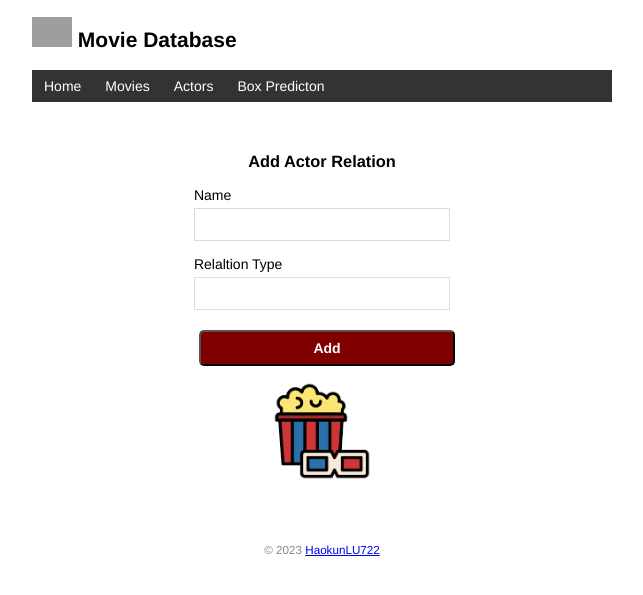
After one commit to HaokunLU722/Movie_Database, a Flask app: page /movie/add_actor_relation/1 in a window 1280 px wide. The commit adds this page. Shown: the top 595 px of the page, without its empty margins (318-961 px from the left). Run offline with Flask 3, Linux system fonts and the light colour scheme; tables that the repository leaves empty hold one stand-in row (values such as "Sample post"); grey boxes are pictures that could not be loaded.

Commit message:
the third edition

```diff
--- a/app.py
+++ b/app.py
@@ -102,6 +102,7 @@ def add():
             release_date = request.form.get('release_date')
             country = request.form.get('country')
             type = request.form.get('type')
+            box_office = request.form.get('box')
 
             # 验证输入
             if not movie_name or not year or len(year) != 4 or len(movie_name) > 60:
@@ -110,7 +111,9 @@ def add():
                 # 尝试将电影添加到数据库
                 movie = Movie(movie_id=movie_id, movie_name=movie_name, year=year,
                             release_date=release_date, country=country, type=type)
+                box = MoveBox(movie_id=movie_id, box=float(box_office))
                 db.session.add(movie)
+                db.session.add(box)
                 db.session.commit()
                 flash('电影添加成功.')
         except IntegrityError as e:
@@ -158,6 +161,7 @@ def list():
     movies = (
         db.session.query(
             Movie,
+            func.coalesce(ActorInfo.actor_id, 0).label('actor_id'),
             func.coalesce(ActorInfo.actor_name, 'N/A').label('actor_name'),
             MovieActorRelation.relation_type,
             func.coalesce(MoveBox.box).label('box')
@@ -223,7 +227,44 @@ def edit(movie_id):
 
     return render_template('edit.html', movie=movie)
 
+@app.route('/movie/add_actor_relation/<int:movie_id>', methods=['GET', 'POST'])
+def add_actor_relation(movie_id):
+    movie = Movie.query.get_or_404(movie_id)
 
+    if request.method == 'POST':
+        # Get form data
+        actor_name = request.form.get('actor_name')
+        relation_type = request.form.get('relation_type')
+
+        # Query ActorInfo to find actor_id
+        actor_info = ActorInfo.query.filter_by(actor_name=actor_name).first()
+
+        if not actor_info:
+            flash('Actor invalid')
+            return redirect(url_for('add_actor_relation', movie_id=movie_id))
+
+        new_relation_id = 1 + MovieActorRelation.query.count()
+        # Create new movie_actor_relation entry
+        new_relation = MovieActorRelation(
+            id=new_relation_id,
+            movie_id=movie_id,
+            actor_id=actor_info.actor_id,
+            relation_type=relation_type
+        )
+
+        # Try to insert the new relation into the database
+        try:
+            db.session.add(new_relation)
+            db.session.commit()
+            flash('Movie-Actor relation added successfully.')
+        except IntegrityError as e:
+            # Handle potential integrity error (rollback)
+            db.session.rollback()
+            flash('Error adding Movie-Actor relation. Please try again.')
+
+        return redirect(url_for('list'))
+
+    return render_template('add_actor_relation.html', movie=movie)
 
 
 from flask import render_template, flash, redirect, url_for
@@ -252,6 +293,12 @@ def edit_actor(actor_id):
 @app.route('/movie/delete/<int:movie_id>', methods=['POST'])
 def delete(movie_id):
     movie = Movie.query.get_or_404(movie_id)
+    relations = MovieActorRelation.query.filter_by(movie_id=movie_id).all()
+    box = MoveBox.query.filter_by(movie_id=movie_id).first()
+    for relation in relations:
+        db.session.delete(relation)
+    if box:
+        db.session.delete(box)
     db.session.delete(movie)
     db.session.commit()
     flash('Movie deleted successfully.')
@@ -260,12 +307,35 @@ def delete(movie_id):
 @app.route('/actor/delete/<string:actor_id>', methods=['POST'])
 def delete_actor(actor_id):
     actor = ActorInfo.query.get_or_404(actor_id)
+    relations = MovieActorRelation.query.filter_by(actor_id=actor_id).all()
+    for relation in relations:
+        db.session.delete(relation)
     db.session.delete(actor)
     db.session.commit()
     flash('Actor deleted successfully.')
     return redirect(url_for('actor_list'))
 
 
+from urllib.parse import unquote
+
+@app.route('/movie/delete_actor_relation/<int:movie_id>/<int:actor_id>/<string:relation_type>', methods=['POST'])
+def delete_actor_relation(movie_id, actor_id, relation_type):
+    # Convert movie_id and actor_id to integers
+    movie_id = int(movie_id)
+    actor_id = int(actor_id)
+    relation_type = unquote(relation_type)
+
+    # Query and delete the corresponding entry in movie_actor_relation
+    relation = MovieActorRelation.query.filter_by(movie_id=movie_id, actor_id=actor_id, relation_type=relation_type).first()
+
+    if relation:
+        db.session.delete(relation)
+        db.session.commit()
+        flash('Actor relation deleted successfully.')
+    else:
+        flash('Actor relation not found.')
+
+    return redirect(url_for('list'))
 
 
 @app.route('/search', methods=['GET', 'POST'])
@@ -278,6 +348,7 @@ def search():
         movies = (
         db.session.query(
             Movie,
+            func.coalesce(ActorInfo.actor_id, 0).label('actor_id'),
             func.coalesce(ActorInfo.actor_name, 'N/A').label('actor_name'),
             MovieActorRelation.relation_type,
             func.coalesce(MoveBox.box).label('box')
@@ -323,30 +394,6 @@ def search_actor():
 
     return render_template('search_actor.html')
 
-'''
-@app.route('/upload', methods=['GET', 'POST'])
-def upload_file():
-    if 'file' not in request.files:
-        return render_template('upload.html', file_content=None)
-
-    file = request.files['file']
-
-    if file.filename == '' or not allowed_file(file.filename):
-        return render_template('upload.html', file_content=None)
-
-    if file:
-        # 保存上传的文件
-        file_path = os.path.join(app.config['UPLOAD_FOLDER'], file.filename)
-        file.save(file_path)
-
-        # 读取文件内容
-        with open(file_path, 'r', encoding='utf-8') as f:
-            file_content = f.read()
-
-        return render_template('upload.html', file_content=file_content)
-
-'''
-
 
 @app.route('/upload')
 def upload_file():
--- a/templates/add.html
+++ b/templates/add.html
@@ -19,6 +19,9 @@
       <label for="type">Type</label>
       <input type="text" name="type" id="type" autocomplete="off" required>
 
+      <label for="type">Box</label>
+      <input type="text" name="box" id="box" autocomplete="off" required>
+
       <input class="btn" type="submit" name="submit" value="Add">
     </form>
 
--- /dev/null
+++ b/templates/add_actor_relation.html
@@ -0,0 +1,18 @@
+{% extends 'base.html' %}
+
+{% block content %}
+  <div class="edit-movie-container">
+    <h3 class="center-text">Add Actor Relation</h3>
+    <form method="post" action="{{ url_for('add_actor_relation', movie_id=movie.movie_id) }}" class="edit-movie-form">
+      <label for="actor_name">Name</label>
+      <input type="text" name="actor_name" id="actor_name" autocomplete="off" required>
+
+      <label for="relation_type">Relaltion Type</label>
+      <input type="text" name="relation_type" id="relation_type" autocomplete="off" required>
+
+      <input class="btn" type="submit" name="submit" value="Add">
+    </form>
+
+    <img alt="Popcorn" class="popcorn" src="{{ url_for('static', filename='images/popcorn.png') }}" title="popcorn">
+  </div>
+{% endblock %}
--- a/templates/base.html
+++ b/templates/base.html
@@ -29,7 +29,7 @@
     </nav>
     {% block content %}{% endblock %}
     <footer>
-        <small>&copy; 2018 <a href="http://helloflask.com/book/3">HelloFlask</a></small>
+        <small>&copy; 2023 <a href="https://github.com/HaokunLU722/Movie_Database">HaokunLU722</a></small>
     </footer>
 </body>
 </html>
--- a/templates/search_actor_results.html
+++ b/templates/search_actor_results.html
@@ -27,9 +27,9 @@
             </ul>
             <span class="float-right">
               <a class="google" href="https://www.google.com/search?q={{ actor.actor_name | urlencode }}" target="_blank" title="Google for this actor">Google</a>
-              <a class="btn" href="{{ url_for('edit_actor', actor_id=actor.actor_id) }}">Edit</a>
+              <a class="btn2" href="{{ url_for('edit_actor', actor_id=actor.actor_id) }}">Edit</a>
               <form class="inline-form" method="post" action="{{ url_for('delete_actor', actor_id=actor.actor_id) }}">
-                <input class="btn" type="submit" name="delete" value="Delete" onclick="return confirm('Are you sure?')">
+                <input class="btn2" type="submit" name="delete" value="Delete" onclick="return confirm('Are you sure?')">
               </form>
             </span>
 
```
Also changed, not shown: templates/list.html (+8 -2 lines), templates/search_results.html (+18 -9 lines).
